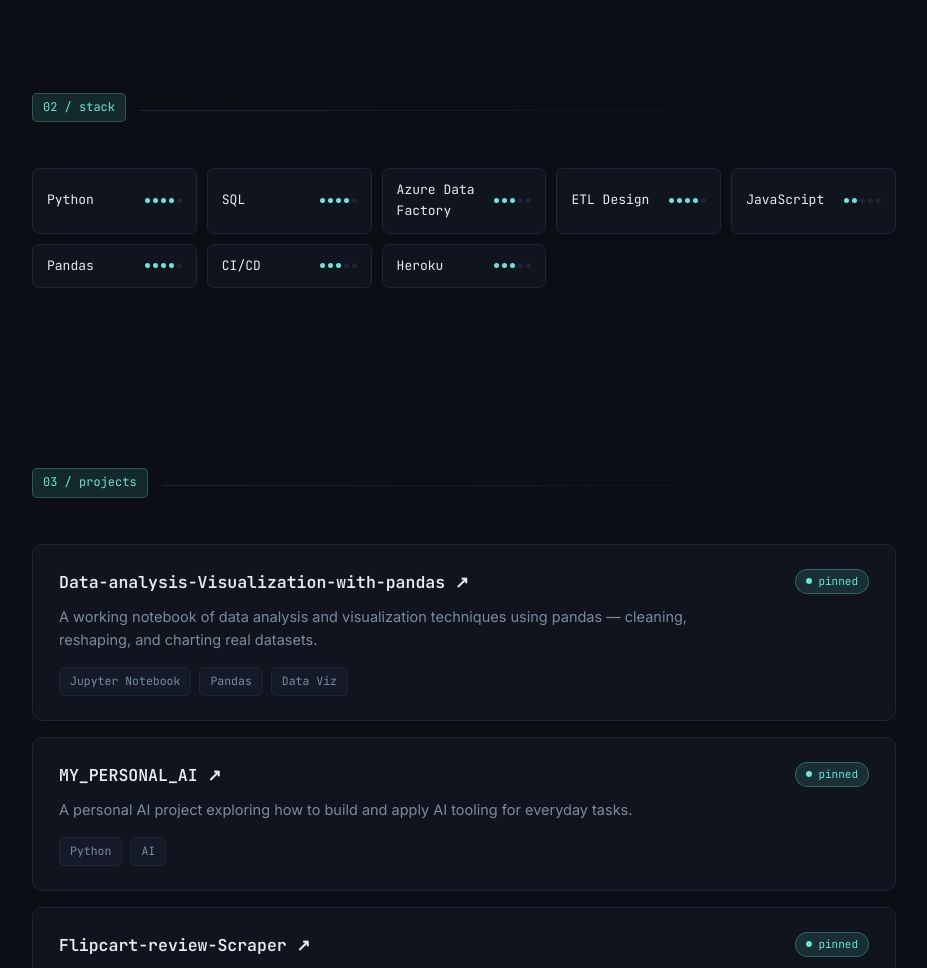
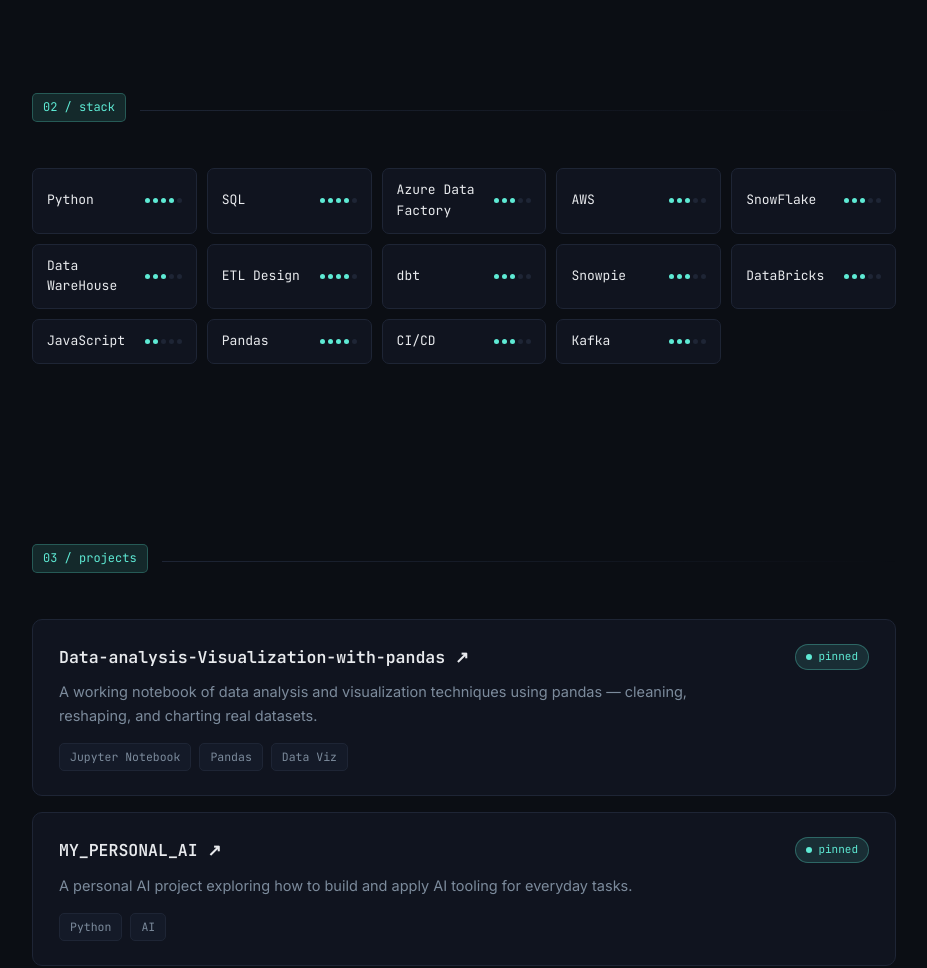
Before and after one commit to abinashrout548/Abinash-Rout-Profile, a plain HTML site: page index.html in a window 1280 px wide. Shown: the part 1406-2374 px from the top of the page, without its empty margins (176-1103 px from the left). Drawn offline with Linux system fonts and the light colour scheme.

Commit message:
Add new skills to the skill grid

```diff
--- a/index.html
+++ b/index.html
@@ -652,11 +652,17 @@
       <div class="skill-chip">Python <span class="lvl"><i class="on"></i><i class="on"></i><i class="on"></i><i class="on"></i><i></i></span></div>
       <div class="skill-chip">SQL <span class="lvl"><i class="on"></i><i class="on"></i><i class="on"></i><i class="on"></i><i></i></span></div>
       <div class="skill-chip">Azure Data Factory <span class="lvl"><i class="on"></i><i class="on"></i><i class="on"></i><i></i><i></i></span></div>
+      <div class="skill-chip">AWS <span class="lvl"><i class="on"></i><i class="on"></i><i class="on"></i><i></i><i></i></span></div>
+      <div class="skill-chip">SnowFlake <span class="lvl"><i class="on"></i><i class="on"></i><i class="on"></i><i></i><i></i></span></div>
+      <div class="skill-chip">Data WareHouse <span class="lvl"><i class="on"></i><i class="on"></i><i class="on"></i><i></i><i></i></span></div>
       <div class="skill-chip">ETL Design <span class="lvl"><i class="on"></i><i class="on"></i><i class="on"></i><i class="on"></i><i></i></span></div>
+      <div class="skill-chip">dbt <span class="lvl"><i class="on"></i><i class="on"></i><i class="on"></i><i></i><i></i></span></div>
+      <div class="skill-chip">Snowpie <span class="lvl"><i class="on"></i><i class="on"></i><i class="on"></i><i></i><i></i></span></div>
+      <div class="skill-chip">DataBricks <span class="lvl"><i class="on"></i><i class="on"></i><i class="on"></i><i></i><i></i></span></div>
       <div class="skill-chip">JavaScript <span class="lvl"><i class="on"></i><i class="on"></i><i></i><i></i><i></i></span></div>
       <div class="skill-chip">Pandas <span class="lvl"><i class="on"></i><i class="on"></i><i class="on"></i><i class="on"></i><i></i></span></div>
       <div class="skill-chip">CI/CD <span class="lvl"><i class="on"></i><i class="on"></i><i class="on"></i><i></i><i></i></span></div>
-      <div class="skill-chip">Heroku <span class="lvl"><i class="on"></i><i class="on"></i><i class="on"></i><i></i><i></i></span></div>
+      <div class="skill-chip">Kafka <span class="lvl"><i class="on"></i><i class="on"></i><i class="on"></i><i></i><i></i></span></div>
     </div>
   </section>
 
```
